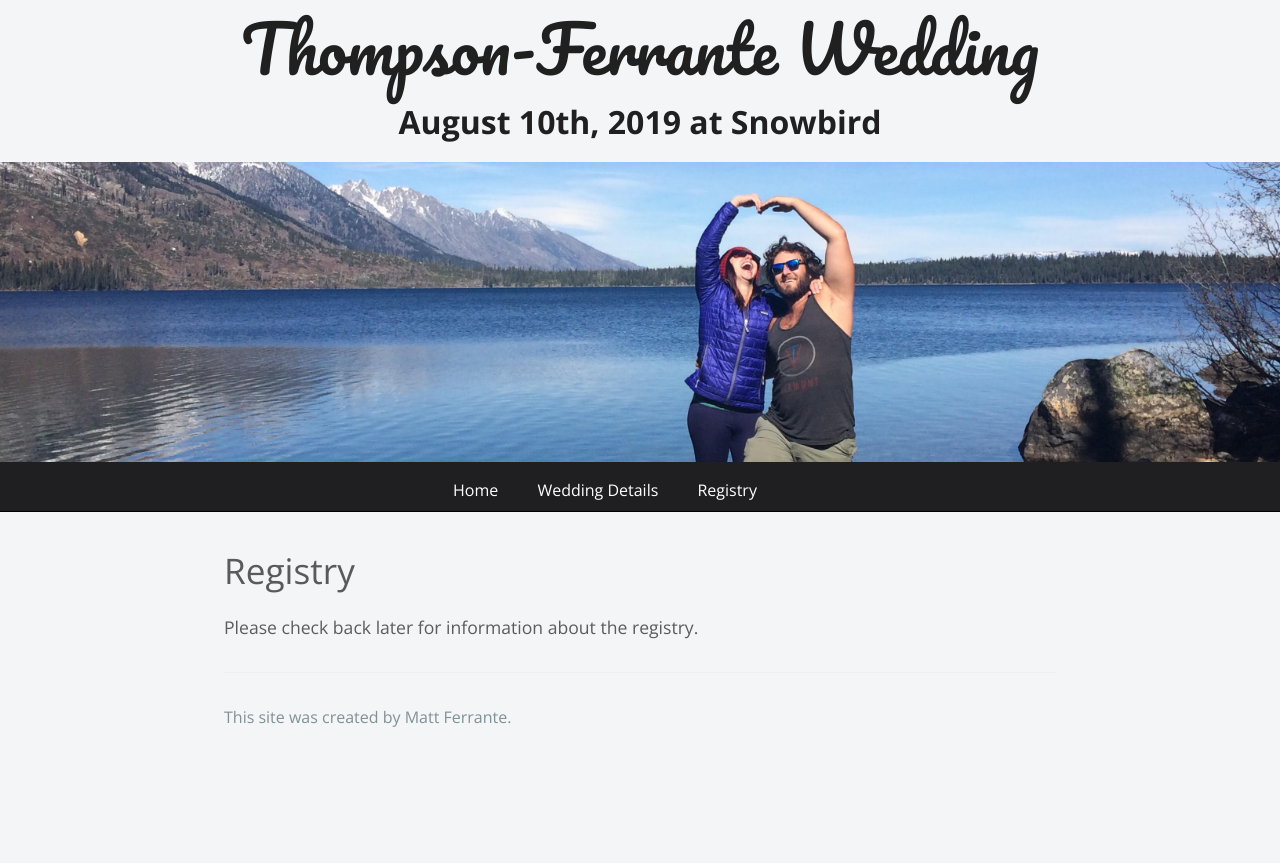
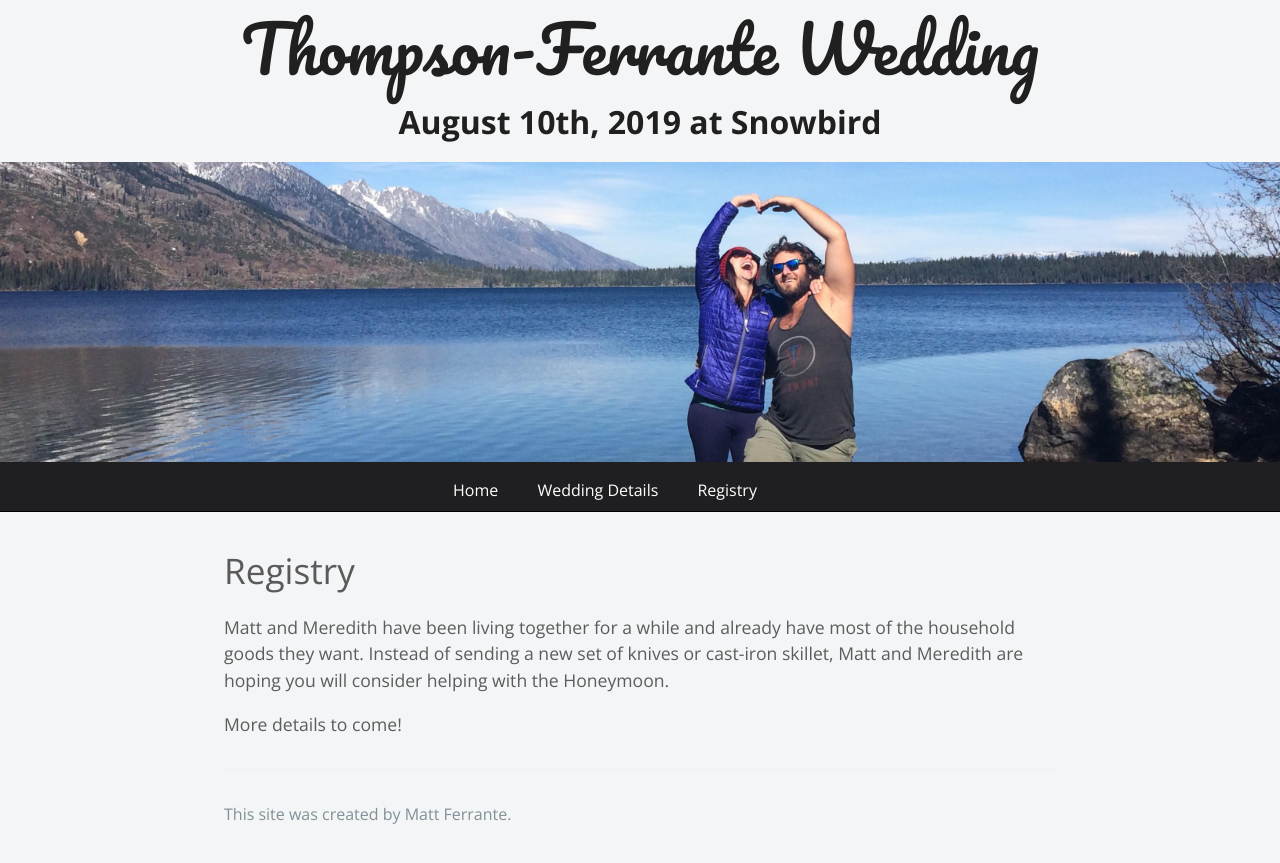
Before and after one commit to ferrants/weddingwebsite, a Jekyll site: the page built from registry.md, in a window 1280 px wide. Shown: the top 863 px of the page. Built offline with Jekyll 4.4.1, drawn with Linux system fonts in a browser that asks for light colours; nearby versions of some CDN libraries; our own code applies the rules of GitHub Pages for plain Markdown files.

Commit message:
updated registry and details

```diff
--- a/registry.md
+++ b/registry.md
@@ -4,4 +4,6 @@ layout: default
 
 # Registry
 
-Please check back later for information about the registry.
+Matt and Meredith have been living together for a while and already have most of the household goods they want. Instead of sending a new set of knives or cast-iron skillet, Matt and Meredith are hoping you will consider helping with the Honeymoon.
+
+More details to come!
```
Also changed, not shown: details.md (+22 -3 lines).
